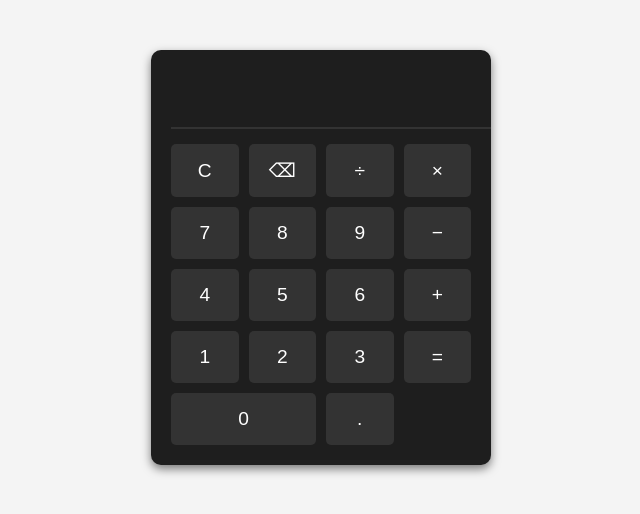
After one commit to anaalmeida07/sistema-financeiro, a PHP site: page /neneko/calculadora.php in a window 1280 px wide. The commit adds this page. Shown: the top 514 px of the page, without its empty margins (319-959 px from the left). Run offline with PHP 8.4, Linux system fonts and the light colour scheme.

Commit message:
wip: calculadora

```diff
--- /dev/null
+++ b/neneko/calculadora.php
@@ -0,0 +1,57 @@
+<!DOCTYPE html>
+<html lang="en">
+<head>
+    <meta charset="UTF-8">
+    <meta name="viewport" content="width=device-width, initial-scale=1.0">
+    <title>Calculadora</title>
+    <link rel="stylesheet" href="css/calculadora.css">
+</head>
+<body>
+    <div class="calculator">
+        <input type="text" id="display" disabled>
+        <div class="buttons">
+            <button onclick="clearDisplay()">C</button>
+            <button onclick="deleteLast()">⌫</button>
+            <button onclick="insert('/')">÷</button>
+            <button onclick="insert('*')">×</button>
+            <button onclick="insert('7')">7</button>
+            <button onclick="insert('8')">8</button>
+            <button onclick="insert('9')">9</button>
+            <button onclick="insert('-')">−</button>
+            <button onclick="insert('4')">4</button>
+            <button onclick="insert('5')">5</button>
+            <button onclick="insert('6')">6</button>
+            <button onclick="insert('+')">+</button>
+            <button onclick="insert('1')">1</button>
+            <button onclick="insert('2')">2</button>
+            <button onclick="insert('3')">3</button>
+            <button onclick="calculate()">=</button>
+            <button onclick="insert('0')" class="zero">0</button>
+            <button onclick="insert('.')">.</button>
+        </div>
+    </div>
+    <script>
+        const display = document.getElementById('display');
+
+        function insert(value) {
+            display.value += value;
+        }
+
+        function clearDisplay() {
+            display.value = '';
+        }
+
+        function deleteLast() {
+            display.value = display.value.slice(0, -1);
+        }
+
+        function calculate() {
+            try {
+                display.value = eval(display.value);
+            } catch {
+                display.value = 'Erro';
+            }
+        }
+    </script>
+</body>
+</html>
--- /dev/null
+++ b/neneko/css/calculadora.css
@@ -0,0 +1,84 @@
+/* Estilo do corpo geral */
+body {
+    font-family: Arial, sans-serif;
+    background-color: #f4f4f4;
+    margin: 0;
+    padding: 0;
+}
+
+/* Estilo para o botão fixo no canto da tela */
+#calculator-button {
+    position: fixed;
+    bottom: 10px;
+    right: 20px;
+    width: 40px;
+    height: 40px;
+    background-color: #333333;
+    border-radius: 700%;
+    display: flex;
+    justify-content: center;
+    align-items: center;
+    box-shadow: 0 4px 8px rgba(0, 0, 0, 0.3);
+    cursor: pointer;
+    z-index: 1000;
+    transition: transform 0.3s ease, background-color 0.3s ease;
+}
+
+#calculator-button:hover {
+    transform: scale(1.1);
+    background-color: #444444;
+}
+
+#calculator-button img {
+    width: 30px;
+    height: 30px;
+    filter: invert(100%); /* Deixa o ícone branco */
+}
+
+/* Estilo para a calculadora */
+.calculator {
+    background-color: #1e1e1e;
+    border-radius: 10px;
+    padding: 20px;
+    box-shadow: 0 4px 10px rgba(0, 0, 0, 0.5);
+    width: 300px;
+    margin: 50px auto;
+}
+
+#display {
+    background-color: #1e1e1e;
+    color: #ffffff;
+    font-size: 2rem;
+    border: none;
+    outline: none;
+    text-align: right;
+    padding: 10px;
+    width: 100%;
+    margin-bottom: 15px;
+    border-bottom: 2px solid #333333;
+}
+
+.buttons {
+    display: grid;
+    grid-template-columns: repeat(4, 1fr);
+    gap: 10px;
+}
+
+button {
+    background-color: #333333;
+    color: #ffffff;
+    border: none;
+    border-radius: 5px;
+    font-size: 1.2rem;
+    padding: 15px;
+    cursor: pointer;
+    transition: background-color 0.3s ease;
+}
+
+button:hover {
+    background-color: #444444;
+}
+
+button.zero {
+    grid-column: span 2;
+}
```
Also changed, not shown: neneko/home.php (+11 -0 lines), neneko/img/calc.png (added).
